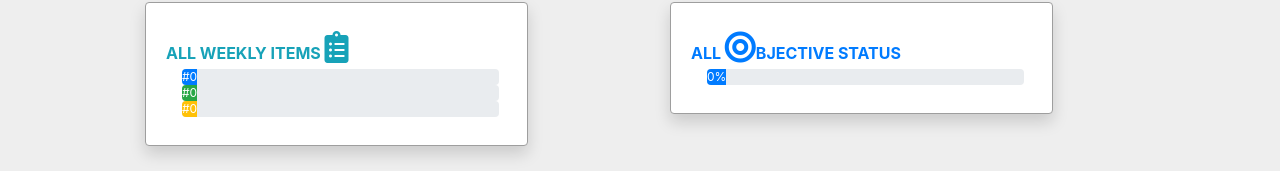
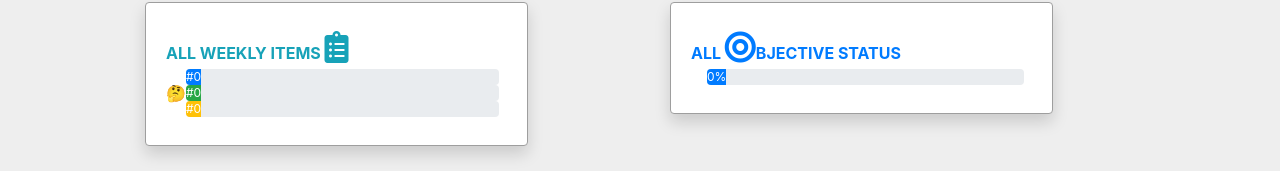
Before and after one commit to alexsjcho/smart-okr-react-redux-app, a React (Create React App) app: page /demo in a window 1280 px wide. Shown: the part 126-297 px from the top of the page. Built offline with nearby package versions, Linux system fonts and the light colour scheme.

Commit message:
finished adding weeklyItemsEmoji logic

```diff
--- a/src/components/dashboard/WeeklyItemsProgressBar.js
+++ b/src/components/dashboard/WeeklyItemsProgressBar.js
@@ -30,32 +30,39 @@ function mapStateToProps(state) {
     weeklyItemsProgress: {
       targetValue: allWeeklyItemsSum.targetValue,
 
-      plansProgress: {
-        value: allWeeklyItemsSum.plans
-      },
-      achievementsProgress: {
-        value: allWeeklyItemsSum.achievements
-      },
-      challengesProgress: {
-        value: allWeeklyItemsSum.challenges
-      }
+      plansProgress: allWeeklyItemsSum.plans,
+
+      achievementsProgress: allWeeklyItemsSum.achievements,
+
+      challengesProgress: allWeeklyItemsSum.challenges
     }
   };
 }
 
 class WeeklyItemsProgressBar extends Component {
-  // weeklyStatusEmoji = () => {
-  //   const {plans, achievements, challenges, status}
-  //   if (achievements > challenges) {
-  //     return "😁";
-  //   } else if (challenges > achievements) {
-  //     return " 😰";
-  //   } else if (plans > achievements){
-  //     return "😱"
-  //   } else {
-  //     return "🤔";
-  //   }
-  // };
+  weeklyStatusEmoji = () => {
+    const {
+      weeklyItemsProgress: {
+        plansProgress,
+        achievementsProgress,
+        challengesProgress
+      }
+    } = this.props;
+
+    if (achievementsProgress > Math.max(challengesProgress, plansProgress)) {
+      return "😁";
+    } else if (
+      challengesProgress > Math.max(achievementsProgress, plansProgress)
+    ) {
+      return " 😰";
+    } else if (
+      plansProgress > Math.max(achievementsProgress, challengesProgress)
+    ) {
+      return "😱";
+    } else {
+      return "🤔";
+    }
+  };
 
   render() {
     const {
@@ -84,25 +91,26 @@ class WeeklyItemsProgressBar extends Component {
                         className="h5 mb-0 mr-3 "
                         style={{ fontWeight: "bold-text-gray-800" }}
                       />
-                    </div>{" "}
-                    {}
+                      {this.weeklyStatusEmoji()}
+                    </div>
+
                     <div className="col">
                       <ProgressBar
                         variant="primary"
-                        now={plansProgress.value}
-                        label={`#${plansProgress.value}`}
+                        now={plansProgress}
+                        label={`#${plansProgress}`}
                         max={targetValue}
                       />
                       <ProgressBar
                         variant="success"
-                        now={achievementsProgress.value}
-                        label={`#${achievementsProgress.value}`}
+                        now={achievementsProgress}
+                        label={`#${achievementsProgress}`}
                         max={targetValue}
                       />
                       <ProgressBar
                         variant="warning"
-                        now={challengesProgress.value}
-                        label={`#${challengesProgress.value}`}
+                        now={challengesProgress}
+                        label={`#${challengesProgress}`}
                         max={targetValue}
                       />
                     </div>
```
